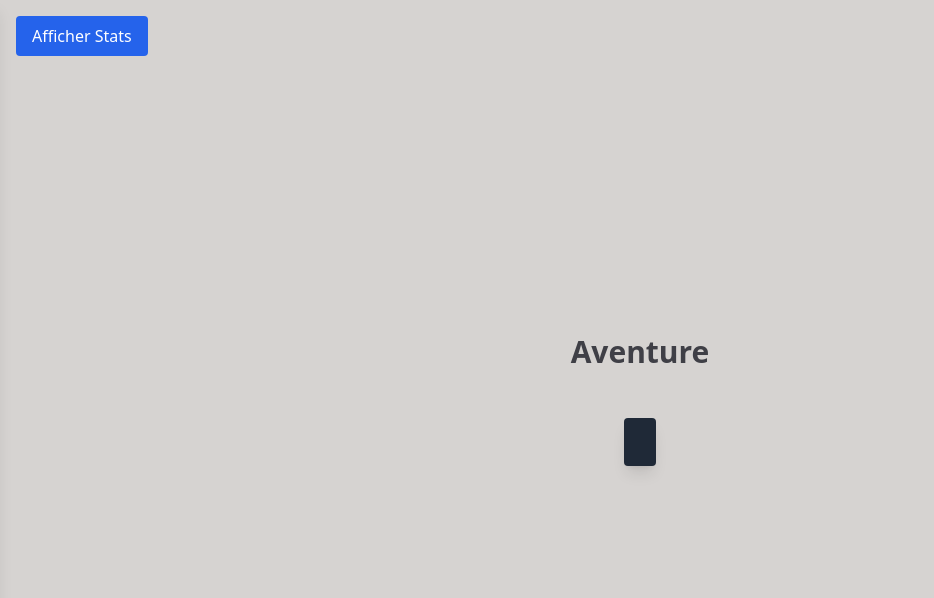
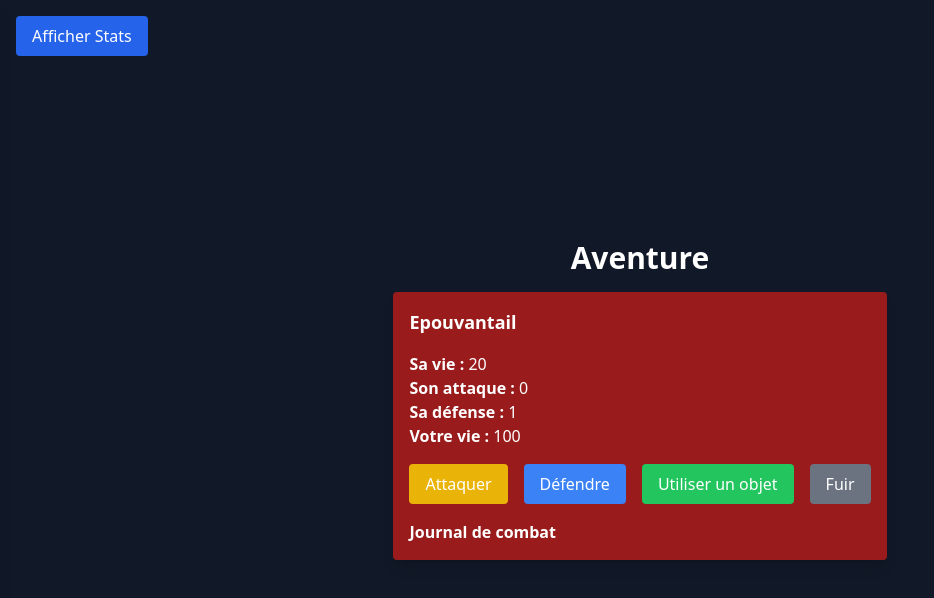
Before and after one commit to GoutteDooo/aventure, a React (Vite) app in the folder aventure-react/: page /adventure in a window 1280 px wide. Both pictures are taken after a click on the button "Affronter l'épouvantail (didacticiel)". Shown: the top 598 px of the page, without its empty margins (0-934 px from the left). Built offline with nearby package versions, Linux system fonts and the light colour scheme; what @midudev/tailwind-animations would draw is missing.

Commit message:
feat: add initiative and action to enemiesData

```diff
--- a/aventure-react/src/components/Battle.jsx
+++ b/aventure-react/src/components/Battle.jsx
@@ -124,8 +124,10 @@ function Battle({ enemyType, onBattleEnd }) {
 
   return (
     <div className="bg-red-800 text-white p-4 rounded shadow-lg">
-      <h2 className="text-lg font-bold mb-4">Combat : {enemy.name}</h2>
-      <p><strong>Vie de l'ennemi :</strong> {enemy.health}</p>
+      <h2 className="text-lg font-bold mb-4">{enemy.name}</h2>
+      <p><strong>Sa vie :</strong> {enemy.health}</p>
+      <p><strong>Son attaque : </strong> {enemy.attack}</p>
+      <p><strong>Sa défense : </strong> {enemy.defense}</p>
       <p><strong>Votre vie :</strong> {player.stats.health}</p>
 
       <div className="mt-4 flex gap-4">
--- a/aventure-react/src/components/HUD.jsx
+++ b/aventure-react/src/components/HUD.jsx
@@ -22,7 +22,7 @@ function HUD() {
     <div
         className={`fixed top-0 left-0 h-full bg-gray-800 text-white shadow-lg transform ${
           isVisible ? 'translate-x-0' : '-translate-x-full'
-        } transition-transform duration-300 w-64 p-4 pt-10`}
+        } transition-transform duration-300 w-64 p-4 pt-16`}
       >
       <h2 className="text-lg font-bold mb-2">Statistiques</h2>
       <p><strong>Nom :</strong> {player.name}</p>
--- a/aventure-react/src/data/adventureData.js
+++ b/aventure-react/src/data/adventureData.js
@@ -1,10 +1,14 @@
 // src/data/adventureData.js
 const adventureData = {
   start: {
-    text: "Bienvenue, aventurier. Vous voici prêt à démarrer votre quête pour parvenir à vaincre Le Grand Dragon Zrog qui terrifie le monde. Vous aurez plusieurs choix lors de votre quête. Vos décisions auront des conséquences sur le futur. Alors, faites ce qui vous semble le plus juste. Vous êtes dans une pièce vide, avec un épouvantail en face de vous.",
+    text: "Bienvenue, aventurier. Vous voici prêt à démarrer votre quête pour parvenir à vaincre Le Grand Dragon Zrog qui terrifie le monde. Vous aurez plusieurs choix lors de votre quête. Vos décisions auront des conséquences sur le futur. Alors, faites ce qui vous semble le plus juste. Vous êtes dans une pièce vide avec une porte dans le fond. Un épouvantail se dresse en face de vous.",
     choices: [
-      { text: "Affronter l'épouvantail (didacticiel)", next: "battle" },
-      { text: "Passer votre chemin", next: "level1" },
+      {
+        text: "Affronter l'épouvantail (didacticiel)",
+        next: "battle",
+        enemy: "epouvantail",
+      },
+      { text: "Ouvrir la porte", next: "level1" },
     ],
   },
   battle: {
--- a/aventure-react/src/data/enemiesData.js
+++ b/aventure-react/src/data/enemiesData.js
@@ -1,10 +1,13 @@
 // src/data/enemiesData.js
 const enemiesData = {
   epouvantail: {
-    name: "Loup féroce",
-    health: 100,
-    attack: 5,
+    name: "Epouvantail",
+    health: 20,
+    attack: 0,
     defense: 1,
+    action:
+      "L'épouvantail regarde droit devant lui, totalement indifférent à vos provocations.",
+    initiative: 0,
   },
   goblin: {
     name: "Gobelin rusé",
--- a/aventure-react/src/pages/Adventure.jsx
+++ b/aventure-react/src/pages/Adventure.jsx
@@ -3,12 +3,11 @@ import AdventurePage from '../components/AdventurePage';
 
 function Adventure() {
   return (
-    <div className="flex flex-col items-center justify-center h-screen bg-stone-300 text-zinc-700">
-      <h1 className="text-3xl font-bold mb-4">Aventure</h1>
+    <div className="relative h-screen bg-gray-900 text-white">
       <HUD />
-      <div className="mt-8">
+      <div className="flex flex-col items-center justify-center h-full mx-36">
+        <h1 className="text-3xl font-bold mb-4">Aventure</h1>
         <AdventurePage />
-        {/* Ajoute ici les choix narratifs plus tard */}
       </div>
     </div>
   );
```
